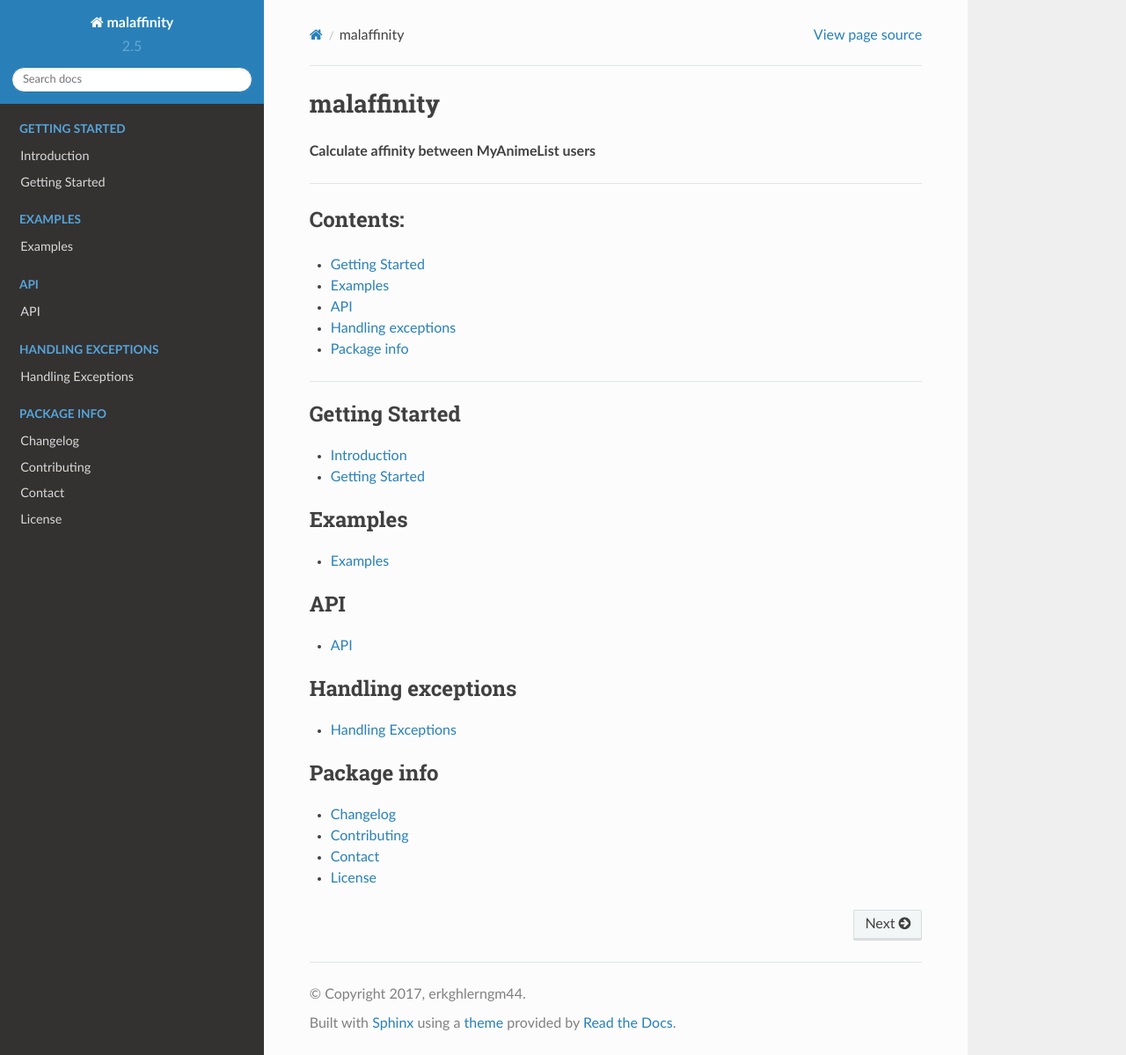
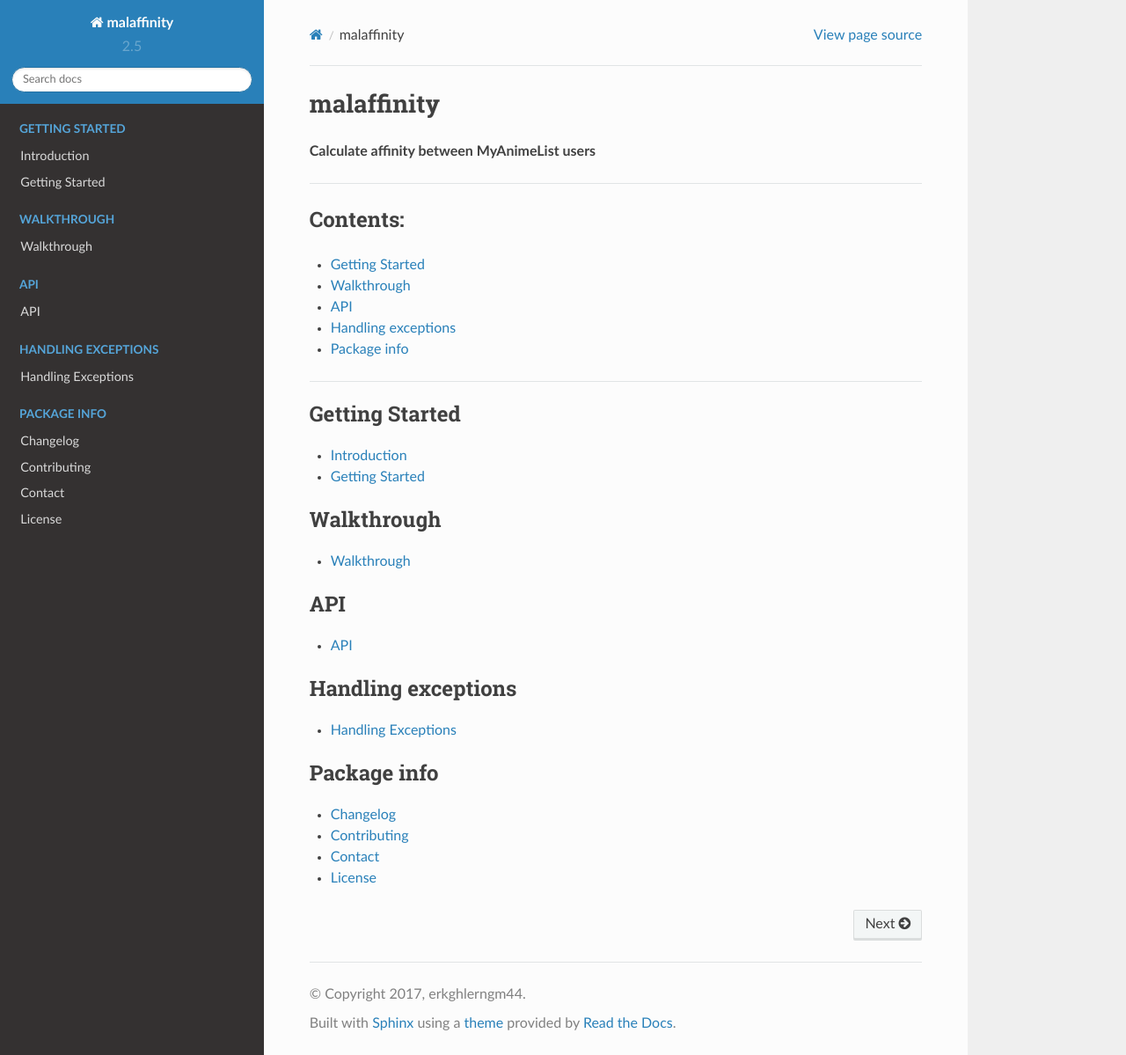
Before and after one commit to erkghlerngm44/aniffinity, a Sphinx documentation site: the page built from docs/index.rst, in a window 1280 px wide and 1199 px high. Shown: the whole window at 88% size. Built offline with Sphinx 7.4.7 and the Read the Docs theme 2.0.0, drawn with Linux system fonts in a browser that asks for light colours.

Commit message:
Rename "Examples" page to "Walkthrough"

```diff
--- a/docs/index.rst
+++ b/docs/index.rst
@@ -11,7 +11,7 @@
 ~~~~~~~~~
 
 * :ref:`getting_started`
-* :ref:`examples`
+* :ref:`walkthrough`
 * :ref:`api`
 * :ref:`handling_exceptions`
 * :ref:`package_info`
@@ -28,12 +28,12 @@
    getting_started/introduction
    getting_started/getting_started
 
-.. _examples:
+.. _walkthrough:
 .. toctree::
    :maxdepth: 1
-   :caption: Examples
+   :caption: Walkthrough
 
-   examples/index
+   walkthrough/index
 
 .. _api:
 .. toctree::
--- a/docs/examples/index.rst
+++ b/docs/walkthrough/index.rst
@@ -1,5 +1,5 @@
-Examples
-========
+Walkthrough
+===========
 
 
 This section will show the various ways the :class:`.MALAffinity` class can be
```
